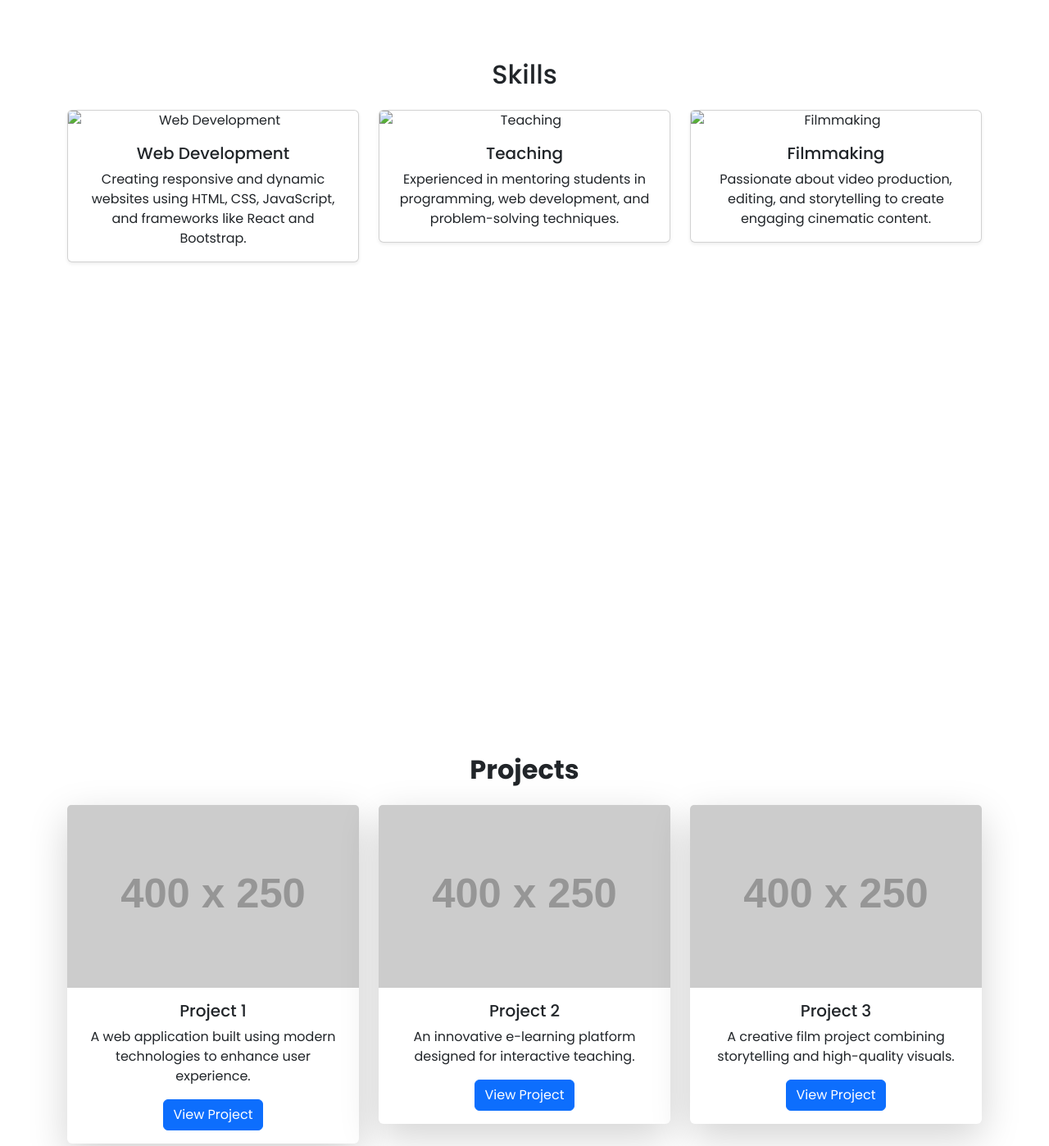
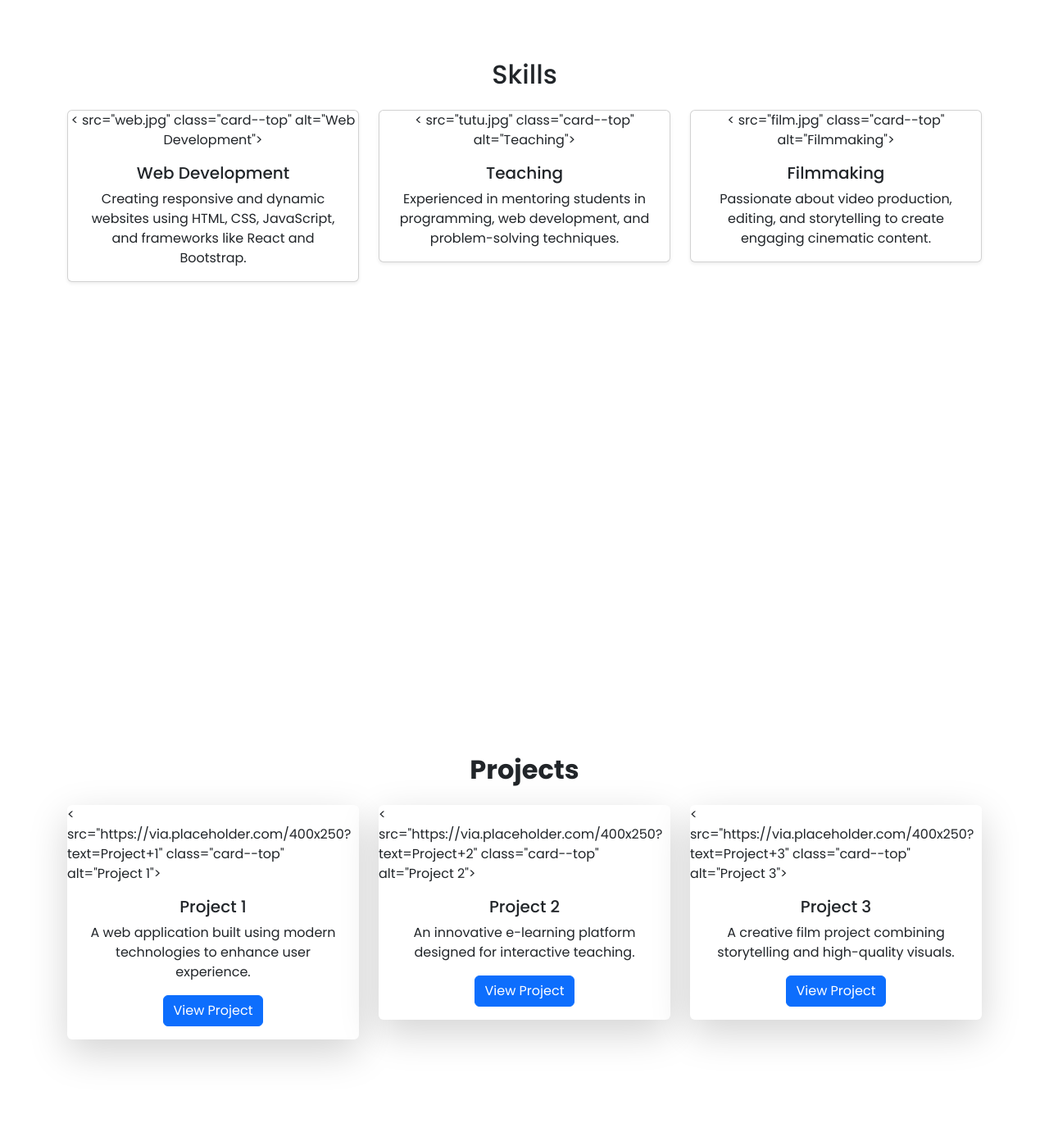
Before and after one commit to naveen509/portfolio, a plain HTML site: page index.html in a window 1280 px wide. Shown: the part 1680-3078 px from the top of the page at 82% size. Drawn offline with nearby package versions, Linux system fonts and the light colour scheme; placeholder pictures from the web are drawn by us.

Commit message:
Update index.html

```diff
--- a/index.html
+++ b/index.html
@@ -47,7 +47,7 @@
       <div class="row align-items-center">
           <!-- Image Section -->
           <div class="col-md-6 ">
-              <img src="img/profile.jpeg" alt="About Me" class="img-fluid shadow-lg" >
+              < src="profile.jpeg" alt="About Me" class="-fluid shadow-lg" >
           </div>
 
           <!-- Text Content -->
@@ -69,7 +69,7 @@
           <!-- Skill 1: Web Development -->
           <div class="col-md-4">
               <div class="card text-center shadow-sm">
-                  <img src="img/web.jpg" class="card-img-top" alt="Web Development">
+                  < src="web.jpg" class="card--top" alt="Web Development">
                   <div class="card-body">
                       <h5 class="card-title">Web Development</h5>
                       <p class="card-text">Creating responsive and dynamic websites using HTML, CSS, JavaScript, and frameworks like React and Bootstrap.</p>
@@ -80,7 +80,7 @@
           <!-- Skill 2: Teaching -->
           <div class="col-md-4">
               <div class="card text-center shadow-sm">
-                  <img src="img/tutu.jpg" class="card-img-top" alt="Teaching">
+                  < src="tutu.jpg" class="card--top" alt="Teaching">
                   <div class="card-body">
                       <h5 class="card-title">Teaching</h5>
                       <p class="card-text">Experienced in mentoring students in programming, web development, and problem-solving techniques.</p>
@@ -91,7 +91,7 @@
           <!-- Skill 3: Filmmaking -->
           <div class="col-md-4">
               <div class="card text-center shadow-sm">
-                  <img src="img/film.jpg" class="card-img-top" alt="Filmmaking">
+                  < src="film.jpg" class="card--top" alt="Filmmaking">
                   <div class="card-body">
                       <h5 class="card-title">Filmmaking</h5>
                       <p class="card-text">Passionate about video production, editing, and storytelling to create engaging cinematic content.</p>
@@ -108,7 +108,7 @@
           <!-- Project 1 -->
           <div class="col-md-4">
               <div class="card shadow-lg border-0">
-                  <img src="https://via.placeholder.com/400x250?text=Project+1" class="card-img-top" alt="Project 1">
+                  < src="https://via.placeholder.com/400x250?text=Project+1" class="card--top" alt="Project 1">
                   <div class="card-body text-center">
                       <h5 class="card-title">Project 1</h5>
                       <p class="card-text">A web application built using modern technologies to enhance user experience.</p>
@@ -120,7 +120,7 @@
           <!-- Project 2 -->
           <div class="col-md-4">
               <div class="card shadow-lg border-0">
-                  <img src="https://via.placeholder.com/400x250?text=Project+2" class="card-img-top" alt="Project 2">
+                  < src="https://via.placeholder.com/400x250?text=Project+2" class="card--top" alt="Project 2">
                   <div class="card-body text-center">
                       <h5 class="card-title">Project 2</h5>
                       <p class="card-text">An innovative e-learning platform designed for interactive teaching.</p>
@@ -132,7 +132,7 @@
           <!-- Project 3 -->
           <div class="col-md-4">
               <div class="card shadow-lg border-0">
-                  <img src="https://via.placeholder.com/400x250?text=Project+3" class="card-img-top" alt="Project 3">
+                  < src="https://via.placeholder.com/400x250?text=Project+3" class="card--top" alt="Project 3">
                   <div class="card-body text-center">
                       <h5 class="card-title">Project 3</h5>
                       <p class="card-text">A creative film project combining storytelling and high-quality visuals.</p>
```
